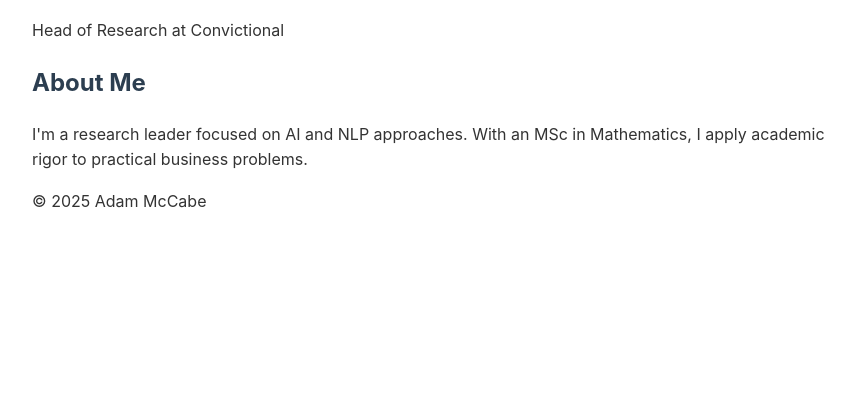
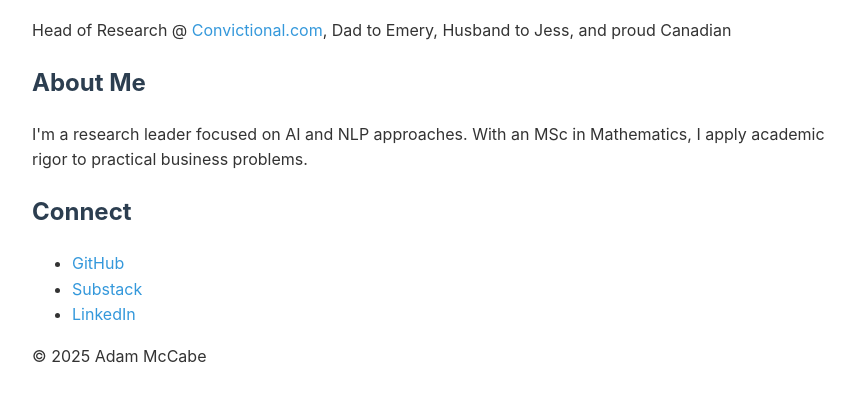
Before and after one commit to ar-mccabe/personal_website, a plain HTML site: page index.html in a window 1280 px wide. Shown: the part 96-498 px from the top of the page, without its empty margins (208-1063 px from the left). Drawn offline with Linux system fonts and the light colour scheme.

Commit message:
Update bio and add social links

```diff
--- a/index.html
+++ b/index.html
@@ -28,12 +28,20 @@
 <body>
     <header>
         <h1>Adam McCabe</h1>
-        <p>Head of Research at Convictional</p>
+        <p>Head of Research @ <a href="https://www.convictional.com">Convictional.com</a>, Dad to Emery, Husband to Jess, and proud Canadian</p>
     </header>
     <main>
         <section>
             <h2>About Me</h2>
             <p>I'm a research leader focused on AI and NLP approaches. With an MSc in Mathematics, I apply academic rigor to practical business problems.</p>
+        </section>
+        <section>
+            <h2>Connect</h2>
+            <ul>
+                <li><a href="https://github.com/ar-mccabe" target="_blank">GitHub</a></li>
+                <li><a href="https://adammccabe.substack.com" target="_blank">Substack</a></li>
+                <li><a href="https://www.linkedin.com/in/a-mccabe/" target="_blank">LinkedIn</a></li>
+            </ul>
         </section>
     </main>
     <footer>
```
